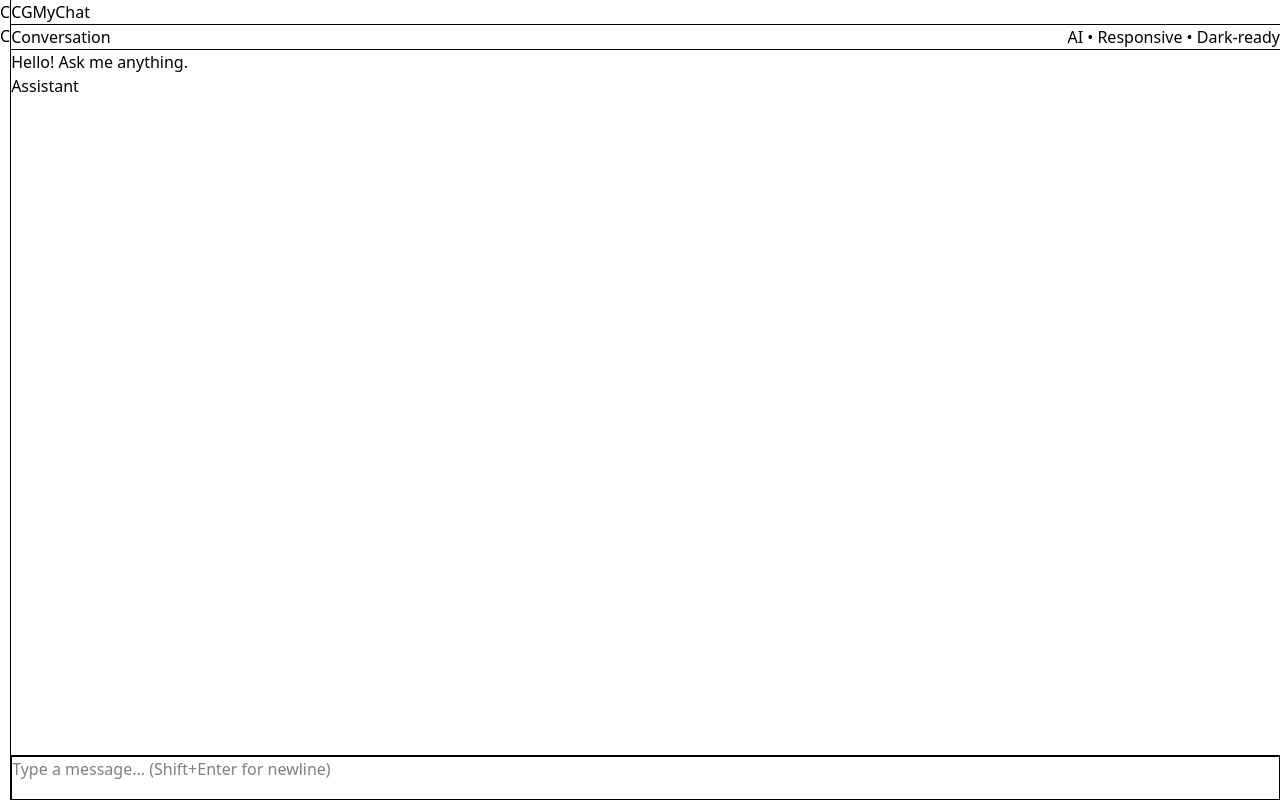
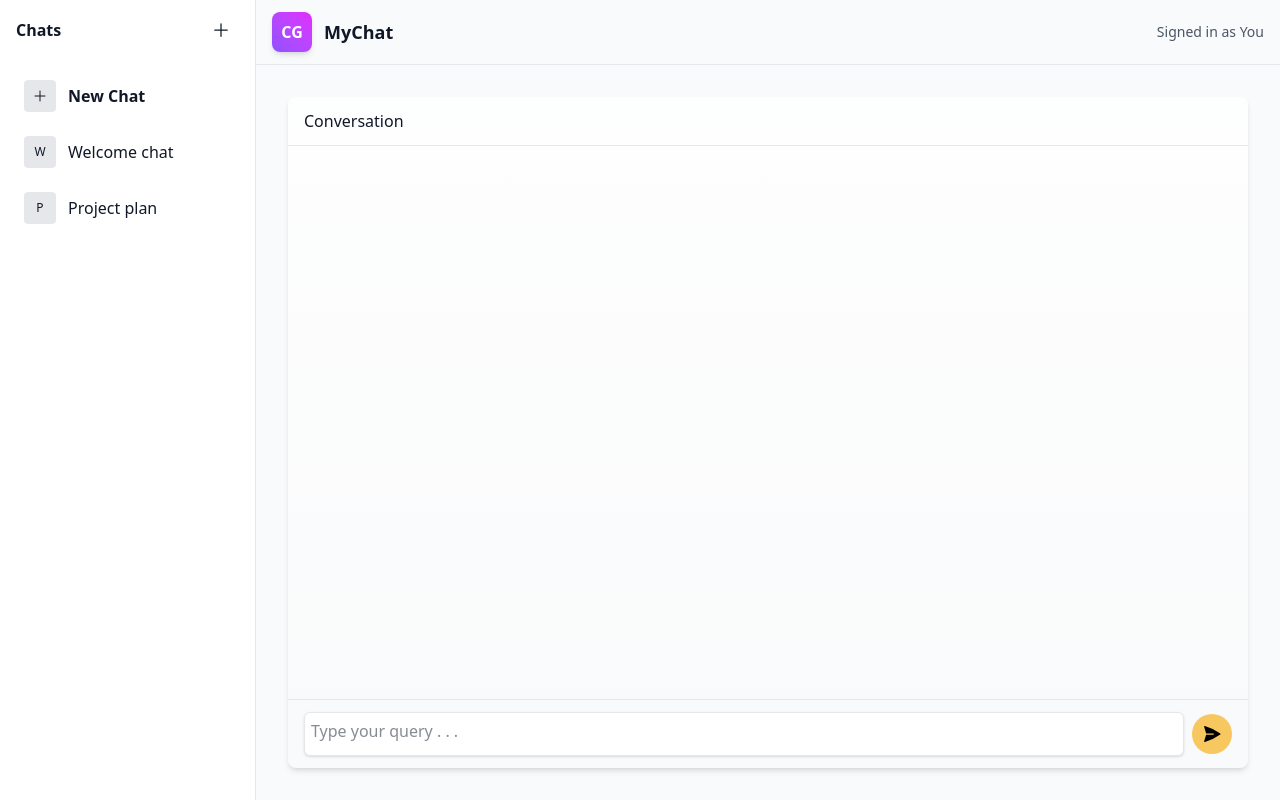
Before and after one commit to DuhanJishnu/RAGnarok, a Next.js app in the folder client/: page / in a window 1280 px wide. Built offline with nearby package versions, Linux system fonts and the light colour scheme.

Commit message:
Almost fone with main page

```diff
--- a/client/src/app/globals.css
+++ b/client/src/app/globals.css
@@ -1,6 +1,4 @@
-@import "tailwindcss/preflight";
-@tailwind utilities;
-
+@import "tailwindcss";
 
 :root{
 --vsyellow: #F6C85F;
--- a/client/src/app/page.tsx
+++ b/client/src/app/page.tsx
@@ -3,6 +3,9 @@ import ChatWindow from '@/components/ChatWindow'
 
 export default function Home() {
   return (
-    <ChatWindow />
+      <div className="h-full w-full">
+      <ChatWindow />
+      </div>
+
   )
 }
--- a/client/src/components/ChatInput.tsx
+++ b/client/src/components/ChatInput.tsx
@@ -1,29 +1,42 @@
-'use client'
-import { useState } from 'react'
-import { PaperAirplaneIcon } from '@heroicons/react/24/solid'
+"use client";
+import { useState } from "react";
+import { PaperAirplaneIcon } from "@heroicons/react/24/solid";
 
+export default function ChatInput({
+  onSend,
+}: {
+  onSend: (txt: string) => void;
+}) {
+  const [text, setText] = useState("");
+  const send = () => {
+    if (!text.trim()) return;
+    onSend(text.trim());
+    setText("");
+  };
+  const onKey = (e: React.KeyboardEvent<HTMLTextAreaElement>) => {
+    if (e.key === "Enter" && !e.shiftKey) {
+      e.preventDefault();
+      send();
+    }
+  };
 
-export default function ChatInput({ onSend }: { onSend: (txt: string) => void }) {
-const [text, setText] = useState('')
-const send = () => {
-if (!text.trim()) return
-onSend(text.trim())
-setText('')
+  return (
+    <div className="flex gap-2 items-center">
+      <textarea
+        value={text}
+        onChange={(e) => setText(e.target.value)}
+        onKeyDown={onKey}
+        placeholder="Type your query . . ."
+        rows={1}
+        className="resize-none flex-1 min-h-[44px] max-h-40 rounded-md p-1.5 border border-gray-200 dark:border-gray-800 bg-white dark:bg-transparent shadow-sm focus:outline-none focus:ring-2 focus:ring-vsyellow/40 transition-all"
+      />
+      <button
+        onClick={send}
+        aria-label="Send"
+        className="h-10 w-10 flex items-center justify-center rounded-full bg-vsyellow text-black font-semibold hover:scale-105 active:scale-95 transition"
+      >
+        <PaperAirplaneIcon className="w-5 h-5 transform " />
+      </button>
+    </div>
+  );
 }
-const onKey = (e: React.KeyboardEvent<HTMLTextAreaElement>) => {
-if (e.key === 'Enter' && !e.shiftKey) {
-e.preventDefault(); send()
-}
-}
-
-
-return (
-<div className="flex gap-2 items-end">
-<textarea value={text} onChange={e => setText(e.target.value)} onKeyDown={onKey} placeholder="Type a message... (Shift+Enter for newline)" rows={1}
-className="resize-none flex-1 min-h-[44px] max-h-40 rounded-md p-3 border border-gray-200 dark:border-gray-800 bg-white dark:bg-transparent shadow-sm focus:outline-none focus:ring-2 focus:ring-vsyellow/40 transition-all" />
-<button onClick={send} aria-label="Send" className="h-10 w-10 flex items-center justify-center rounded-md bg-vsyellow text-black font-semibold hover:scale-105 active:scale-95 transition">
-<PaperAirplaneIcon className="w-5 h-5 transform rotate-90" />
-</button>
-</div>
-)
-}
--- a/client/src/components/ChatWindow.tsx
+++ b/client/src/components/ChatWindow.tsx
@@ -1,60 +1,92 @@
-'use client'
-import { useEffect, useRef, useState } from 'react'
-import MessageBubble from './MessageBubble'
-import ChatInput from './ChatInput'
-import { AnimatePresence, motion } from 'framer-motion'
+"use client";
+import { useEffect, useRef, useState } from "react";
+import MessageBubble from "./MessageBubble";
+import ChatInput from "./ChatInput";
+import { AnimatePresence, motion } from "framer-motion";
+import { ChevronDownIcon } from "@heroicons/react/24/outline";
 
-
-type Msg = { id: string; role: 'user' | 'assistant'; text: string }
-
+type Msg = { id: string; role: "user" | "assistant"; text: string };
 
 export default function ChatWindow() {
-const [messages, setMessages] = useState<Msg[]>([
-{ id: 'm1', role: 'assistant', text: 'Hello! Ask me anything.' }
-])
-const containerRef = useRef<HTMLDivElement | null>(null)
+  const [messages, setMessages] = useState<Msg[]>([]);
+  const containerRef = useRef<HTMLDivElement | null>(null);
+  const [atBottom, setAtBottom] = useState(true);
 
+  const scrollToBottom = () => {
+    containerRef.current?.scrollTo({
+      top: containerRef.current.scrollHeight,
+      behavior: "smooth",
+    });
+  }; // Scroll to bottom whenever new messages are added if user is already at bottom
+  useEffect(() => {
+    if (atBottom) scrollToBottom();
+  }, [messages, atBottom]); // Track scroll position
 
-useEffect(() => {
-containerRef.current?.scrollTo({ top: containerRef.current.scrollHeight, behavior: 'smooth' })
-}, [messages])
-
+  const handleScroll = () => {
+    if (!containerRef.current) return;
+    const { scrollTop, scrollHeight, clientHeight } = containerRef.current;
+    setAtBottom(scrollTop + clientHeight >= scrollHeight - 20);
+  };
 
   const onSend = (text: string) => {
-if (!text.trim()) return
-const userMsg = { id: 'u' + Date.now(), role: 'user', text }
-setMessages(m => [...m, userMsg])
-
+    if (!text.trim()) return;
+    const userMsg: Msg = { id: "u" + Date.now(), role: "user", text };
+    setMessages((m) => [...m, userMsg]);
 
     setTimeout(() => {
-const reply: Msg = { id: 'a' + Date.now(), role: 'assistant', text: `Echo: ${text}` }
-setMessages(m => [...m, reply])
-}, 700)
-}
-
+      const reply: Msg = {
+        id: "a" + Date.now(),
+        role: "assistant",
+        text: `${text}`,
+      };
+      setMessages((m) => [...m, reply]);
+    }, 700);
+  };
 
   return (
-<div className="flex flex-col h-full bg-gradient-to-b from-white/80 to-transparent dark:from-transparent rounded-lg shadow-md overflow-hidden">
+    <div className="relative flex flex-col w-full h-full  bg-gradient-to-b from-white/80 to-transparent dark:from-transparent rounded-lg shadow-md overflow-hidden">
       <div className="px-4 py-3 border-b border-gray-200 dark:border-gray-800 flex items-center justify-between">
         <div className="font-medium">Conversation</div>
-<div className="text-sm text-gray-500 dark:text-gray-400">AI • Responsive • Dark-ready</div>
       </div>
 
-
-<div ref={containerRef} className="flex-1 overflow-y-auto p-4 space-y-4">
+      <div
+        ref={containerRef}
+        onScroll={handleScroll}
+        className="flex-1 overflow-y-auto p-4 space-y-4"
+      >
         <AnimatePresence initial={false} mode="popLayout">
-{messages.map(m => (
-<motion.div key={m.id} initial={{ opacity: 0, y: 6 }} animate={{ opacity: 1, y: 0 }} exit={{ opacity: 0, y: 6 }} transition={{ duration: 0.18 }}>
-<MessageBubble role={m.role} text={m.text} />
+          {messages.map((m) => (
+            <motion.div
+              key={m.id}
+              initial={{ opacity: 0, y: 6 }}
+              animate={{ opacity: 1, y: 0 }}
+              exit={{ opacity: 0, y: 6 }}
+              transition={{ duration: 0.18 }}
+            >
+              <MessageBubble
+                role={m.role}
+                text={m.text}
+                timestamp={new Date()}
+              />
             </motion.div>
           ))}
         </AnimatePresence>
       </div>
 
+      {/* Scroll to bottom button */}
+      {!atBottom && (
+        <button
+          onClick={scrollToBottom}
+          className="absolute bottom-20 right-4 p-2 rounded-full bg-vsyellow text-black shadow-md hover:scale-105 transition"
+        >
+          <ChevronDownIcon className="w-5 h-5" />
+
+        </button>
+      )}
 
       <div className="px-4 py-3 border-t border-gray-200 dark:border-gray-800">
         <ChatInput onSend={onSend} />
       </div>
     </div>
-)
+  );
 }
--- a/client/src/components/Header.tsx
+++ b/client/src/components/Header.tsx
@@ -1,32 +1,24 @@
-'use client'
-import { useState, useEffect } from 'react'
-import { SunIcon, MoonIcon } from '@heroicons/react/24/outline'
-
+"use client";
+import { useState, useEffect } from "react";
+import { SunIcon, MoonIcon } from "@heroicons/react/24/outline";
 
 export default function Header() {
-const [dark, setDark] = useState<boolean>(() => typeof window !== 'undefined' && document.documentElement.classList.contains('dark'))
-
-
-useEffect(() => {
-if (dark) document.documentElement.classList.add('dark')
-else document.documentElement.classList.remove('dark')
-}, [dark])
 
 
   return (
-<header className="flex items-center justify-between px-4 py-3 border-b border-gray-200 dark:border-gray-800/60">
+    <header className="invisible sm:visible flex items-center justify-between px-4 py-3 border-b border-gray-200 dark:border-gray-800/60">
       <div className="flex items-center gap-3">
-<div className="w-10 h-10 rounded-lg bg-gradient-to-tr from-violet-500 to-fuchsia-500 flex items-center justify-center text-white font-bold shadow-md">CG</div>
+        <div className="w-10 h-10 rounded-lg bg-gradient-to-tr from-violet-500 to-fuchsia-500 flex items-center justify-center text-white font-bold shadow-md">
+          CG
+        </div>
         <h1 className="text-lg font-semibold">MyChat</h1>
       </div>
 
-
       <div className="flex items-center gap-3">
-<div className="text-sm text-gray-600 dark:text-gray-300 hidden sm:block">Signed in as <span className="font-medium">You</span></div>
-<button aria-label="Toggle theme" onClick={() => setDark(!dark)} className="p-2 rounded-md hover:bg-gray-100 dark:hover:bg-white/6 transition">
-{dark ? <SunIcon className="w-5 h-5" /> : <MoonIcon className="w-5 h-5" />}
-</button>
+        <div className="text-sm text-gray-600 dark:text-gray-300 hidden sm:block">
+          Signed in as <span className="font-medium">You</span>
+        </div>
       </div>
     </header>
-)
+  );
 }
--- a/client/src/components/MessageBubble.tsx
+++ b/client/src/components/MessageBubble.tsx
@@ -1,12 +1,57 @@
-'use client'
-export default function MessageBubble({ role, text }: { role: 'user' | 'assistant'; text: string }) {
-const isUser = role === 'user'
-return (
-<div className={`max-w-[85%] ${isUser ? 'ml-auto text-right' : 'mr-auto text-left'}`}>
-<div className={`${isUser ? 'bg-vsred/90 text-white' : 'bg-gray-100 dark:bg-white/5 text-gray-900 dark:text-gray-100'} p-3 rounded-xl shadow-sm transition-all`}>
-<div className="whitespace-pre-wrap">{text}</div>
-</div>
-<div className={`mt-1 text-xs ${isUser ? 'text-gray-300' : 'text-gray-500'}`}>{isUser ? 'You' : 'Assistant'}</div>
-</div>
-)
+'use client';
+
+import ReactMarkdown from "react-markdown";
+import remarkGfm from "remark-gfm";
+
+export default function MessageBubble({
+  role,
+  text,
+  timestamp,
+}: {
+  role: "user" | "assistant";
+  text: string;
+  timestamp: string | Date;
+}) {
+  const isUser = role === "user";
+  const time = typeof timestamp === "string" ? new Date(timestamp) : timestamp;
+  const formattedTime = time.toLocaleTimeString([], { hour: '2-digit', minute: '2-digit' });
+
+  return (
+    <div
+      className={`w-fit max-w-[80%] ${isUser ? "ml-auto text-right" : "mr-auto text-left"}`}
+    >
+      <div
+        className={`p-3 rounded-xl shadow-sm transition-all ${
+          isUser
+            ? "bg-white/10 text-white"
+            : "bg-gray-100 dark:bg-white/5 text-gray-900 dark:text-gray-100"
+        }`}
+      >
+        {/* Scrollable container */}
+        <div className="overflow-x-auto max-w-full">
+          <ReactMarkdown
+            remarkPlugins={[remarkGfm]}
+            components={{
+              h1: ({node, ...props}) => <h1 className="text-xl font-bold my-2" {...props} />,
+              h2: ({node, ...props}) => <h2 className="text-lg font-semibold my-2" {...props} />,
+              h3: ({node, ...props}) => <h3 className="text-md font-semibold my-1" {...props} />,
+              p: ({node, ...props}) => <p className="my-1" {...props} />,
+              ul: ({node, ...props}) => <ul className="list-disc ml-5 my-1" {...props} />,
+              ol: ({node, ...props}) => <ol className="list-decimal ml-5 my-1" {...props} />,
+              li: ({node, ...props}) => <li className="my-1" {...props} />,
+              code: ({node, ...props}) => (
+                <code className="bg-gray-200 dark:bg-white/10 px-1 py-0.5 rounded" {...props} />
+              ),
+            }}
+          >
+            {text}
+          </ReactMarkdown>
+        </div>
+      </div>
+
+      <div className={`mt-1 text-xs ${isUser ? "text-gray-300" : "text-gray-500"}`}>
+        {formattedTime}
+      </div>
+    </div>
+  );
 }
--- a/client/src/components/Sidebar.tsx
+++ b/client/src/components/Sidebar.tsx
@@ -1,35 +1,87 @@
-'use client'
-import { useState } from 'react'
-import { PlusIcon } from '@heroicons/react/24/outline'
-
+"use client";
+import { useState } from "react";
+import { PlusIcon, Bars3Icon, XMarkIcon } from "@heroicons/react/24/outline";
 
 export default function Sidebar() {
   const [chats, setChats] = useState(() => [
-{ id: '1', title: 'Welcome chat' },
-{ id: '2', title: 'Project plan' },
-])
+    { id: "1", title: "Welcome chat" },
+    { id: "2", title: "Project plan" },
+  ]);
 
+  const [open, setOpen] = useState(false); // sidebar open on small screens
 
-const addNew = () => setChats(s => [{ id: String(Date.now()), title: 'New chat' }, ...s])
-
+  const addNew = () =>
+    setChats((s) => [{ id: String(Date.now()), title: "New chat" }, ...s]);
 
   return (
-<aside className="w-20 sm:w-64 bg-white dark:bg-[#071027] border-r border-gray-200 dark:border-gray-800 p-3 flex flex-col gap-4 transition-all">
+    <>
+      {/* Small screen menu button */}
+      <button
+        className="sm:hidden fixed top-4 left-4 z-50 p-2 bg-vsyellow text-black rounded-md shadow-md"
+        onClick={() => setOpen(true)}
+        aria-label="Open sidebar"
+      >
+        <Bars3Icon className="w-5 h-5" />
+      </button>
+
+      {/* Sidebar overlay for small screens */}
+      <div
+        className={`fixed inset-0 bg-black/30 z-40 transition-opacity duration-300 ${
+          open
+            ? "opacity-100 pointer-events-auto"
+            : "opacity-0 pointer-events-none"
+        }`}
+        onClick={() => setOpen(false)}
+      ></div>
+
+      <aside
+        className={`fixed sm:relative top-0 left-0 min-h-screen z-50 w-64 bg-white dark:bg-[#071027] border-r border-gray-200 dark:border-gray-800 p-3 flex flex-col gap-4 transition-transform duration-300
+          ${open ? "translate-x-0" : "-translate-x-full"} sm:translate-x-0`}
+      >
+        {/* Close button for small screens */}
+        <div className="sm:hidden flex justify-end mb-2">
+          <button
+            onClick={() => setOpen(false)}
+            aria-label="Close sidebar"
+            className="p-2 rounded-md hover:bg-gray-100 dark:hover:bg-white/6 transition"
+          >
+            <XMarkIcon className="w-5 h-5" />
+          </button>
+        </div>
+
         <div className="flex items-center justify-between px-1">
           <h2 className="hidden sm:block font-semibold">Chats</h2>
-<button onClick={addNew} aria-label="New chat" className="p-2 rounded-md hover:bg-gray-100 dark:hover:bg-white/6 transition">
+          <button
+            onClick={addNew}
+            aria-label="New chat"
+            className="p-2 rounded-md hover:bg-violet-950 transition hidden sm:flex"
+          >
             <PlusIcon className="w-5 h-5" />
           </button>
         </div>
 
-
         <div className="flex-1 overflow-y-auto py-2">
           <ul className="flex flex-col gap-2">
-{chats.map(chat => (
+            {/* Always-visible New Chat tab */}
+            <li>
+              <button
+                onClick={addNew}
+                className="w-full text-left px-3 py-2 rounded-md hover:bg-violet-950 transition flex items-center gap-3 font-semibold text-vsyellow"
+              >
+                <div className=" p-2 bg-gray-200 dark:bg-white/6 rounded flex items-center justify-center">
+                  <PlusIcon className="w-4 h-4" />
+                </div>
+                New Chat
+              </button>
+            </li>
+
+            {chats.map((chat) => (
               <li key={chat.id} className="group">
                 <button className="w-full text-left px-3 py-2 rounded-md hover:bg-gray-100 dark:hover:bg-white/6 transition flex items-center gap-3">
-<div className="w-8 h-8 bg-gray-200 dark:bg-white/6 rounded flex items-center justify-center text-xs">C</div>
-<div className="hidden sm:block truncate">{chat.title}</div>
+                  <div className="w-8 h-8 bg-gray-200 dark:bg-white/6 rounded flex items-center justify-center text-xs">
+                    {chat.title.charAt(0).toUpperCase()}
+                  </div>
+                  <div className="truncate">{chat.title}</div>
                 </button>
               </li>
             ))}
@@ -37,7 +89,7 @@ return (
         </div>
 
 
-<div className="text-xs text-gray-500 dark:text-gray-400 px-1 hidden sm:block">Tip: click &quot;New chat&quot; to start.</div>
       </aside>
-)
+    </>
+  );
 }
```
Also changed, not shown: client/package.json (+6 -2 lines), 1 other file (tests, documents, lock files or other folders). Lines whose indentation alone changed are shown as unchanged.
